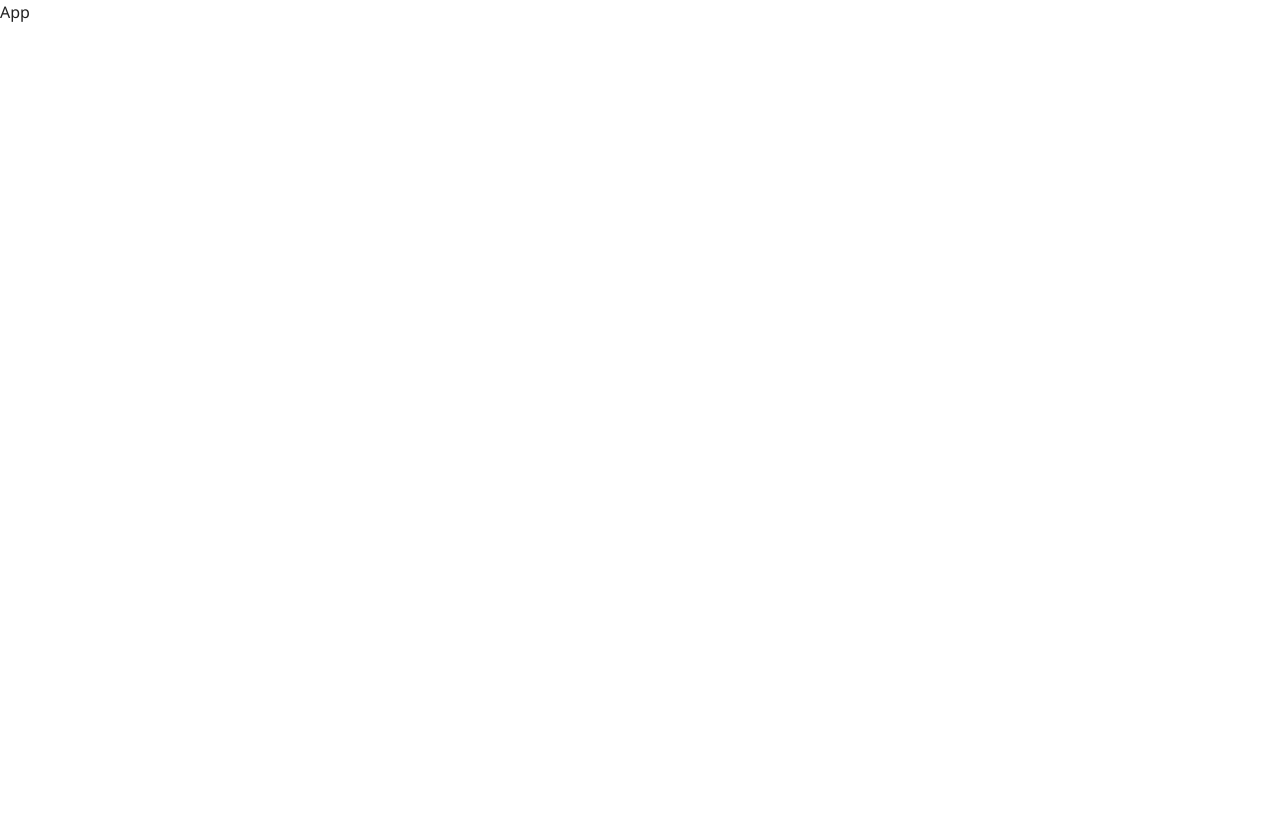
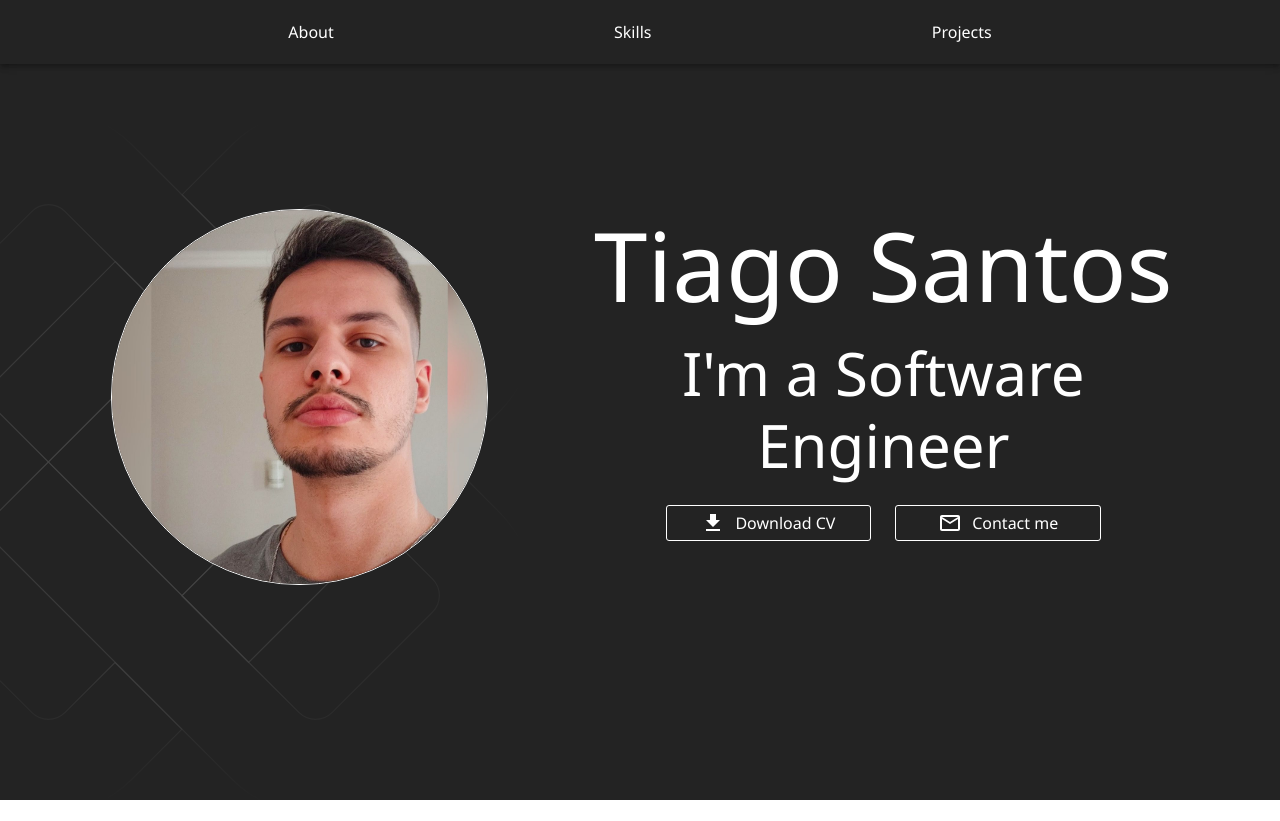
Before and after one commit to Claudioofc/MyPortfolio, a React (Vite) app: page / in a window 1280 px wide. Before the commit the page ends 800 px from the top, so only its background shows below. Built offline with nearby package versions, Linux system fonts and the light colour scheme.

Commit message:
feat: creates Hero component UI

```diff
--- a/src/App.tsx
+++ b/src/App.tsx
@@ -1,9 +1,10 @@
+import Home from "./pages/Home/Home"
 
 const App = () => {
 
   return (
     <>
-     App
+     <Home/>
     </>
   )
 }
--- /dev/null
+++ b/src/pages/Home/Home.tsx
@@ -0,0 +1,15 @@
+import NavBar from "../../components/StyledButton/NavBar/NavBar"
+import Hero from "./sections/Hero/Hero"
+
+const Home = () => {
+
+    return (
+      <>
+
+      <NavBar />
+       <Hero />
+      </>
+    )
+  }
+
+  export default Home
--- /dev/null
+++ b/src/pages/Home/sections/Hero/Hero.tsx
@@ -0,0 +1,67 @@
+import {Box, Container, styled, Typography } from "@mui/material"
+import Grid from '@mui/material/Grid2';
+import Avatar from "../../../../assets/images/avatar.jpg"
+import DownloadIcon from '@mui/icons-material/Download';
+import MailOutlineIcon from '@mui/icons-material/MailOutline';
+import StyledButton from "../../../../components/StyledButton/StyledButton";
+import { AnimatedBackground } from "../../../../components/StyledButton/AnimatedBackground/AnimatedBackground";
+
+const Hero = () => {
+
+  const StyledHero = styled("div")(({theme}) => ({
+    backgroundColor: theme.palette.primary.main,
+    height: "100vh",
+    display: "flex",
+    alignItems: "center"
+
+  }));
+
+  const StyledImg = styled("img")(({theme}) => ({
+    width: "80%",
+    borderRadius: "50%",
+    border: `1px solid ${theme.palette.primary.contrastText}`
+  }));
+
+  return (
+    <StyledHero>
+      <Container maxWidth="lg">
+        <Grid container spacing={2}>
+          <Grid size={{ xs: 12, md: 5 }}>
+            <Box position= "relative">
+              <Box position= "absolute" width={"150%"} top={-100} right={0}>
+                <AnimatedBackground/>
+              </Box>
+              <Box position="relative" textAlign="center">
+              <StyledImg src={Avatar} />
+              </Box>
+            </Box>
+          </Grid>
+          <Grid size={{ xs: 12, md: 7 }}>
+            <Typography color="primary.contrastText" variant="h1" textAlign="center" pb={2}> Tiago Santos</Typography>
+            <Typography color="primary.contrastText" variant="h2" textAlign="center"> I'm a Software Engineer</Typography>
+            <Grid container display="flex" justifyContent="center" spacing={3} pt={3}>
+              <Grid size={{ xs: 12, md:4}} display="flex" justifyContent="center">
+                <StyledButton>
+                <DownloadIcon />
+                <Typography>
+                Download CV
+                </Typography>
+                </StyledButton>
+              </Grid>
+              <Grid size={{ xs: 12, md:4}} display="flex" justifyContent="center">
+                <StyledButton>
+                  <MailOutlineIcon />
+                  <Typography>
+                  Contact me
+                  </Typography>
+                </StyledButton>
+              </Grid>
+            </Grid>
+          </Grid>
+        </Grid>
+      </Container>
+    </StyledHero>
+  );
+};
+
+export default Hero;
```
Also changed, not shown: src/assets/images/avatar.jpg (added).
